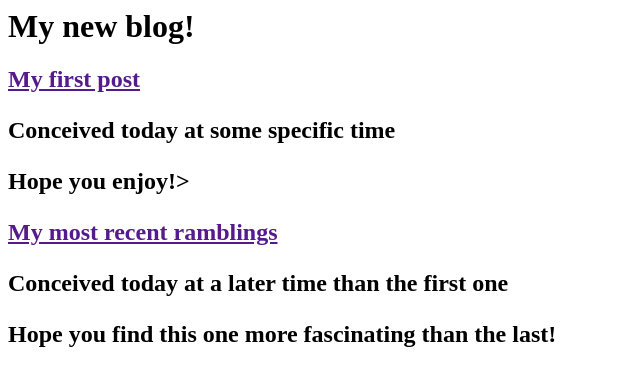
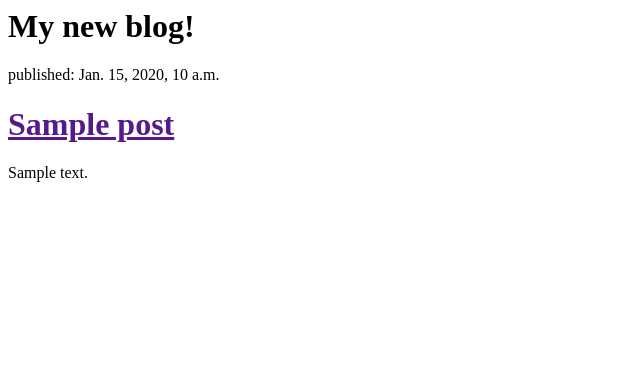
Before and after one commit to Jillr83/my-first-blog, a Django app: template blog/templates/blog/post_list.html in a window 1280 px wide. Shown: the top 386 px of the page, without its empty margins (0-640 px from the left). Run offline with Django 3.2, Linux system fonts and the light colour scheme; the template is opened without the code that fills it: values that come from a table or form of the project are taken from there, others are empty; tables that the repository leaves empty hold one stand-in row (values such as "Sample post").

Commit message:
changes to the HTML template

```diff
--- a/blog/templates/blog/post_list.html
+++ b/blog/templates/blog/post_list.html
@@ -5,18 +5,17 @@
   <body>
     <div>
       <h1>My new blog!</h1>
-    <div>
-
-    <div>
-      <h2><a href=''>My first post</a><h2>
-      <p>Conceived today at some specific time</p>
-      <p>Hope you enjoy!>
     </div>
 
-    <div>
-      <h2><a href=''>My most recent ramblings</a><h2>
-      <p>Conceived today at a later time than the first one</p>
-      <p>Hope you find this one more fascinating than the last!</p>
-    </div>
+{% for post in posts %}
+
+  <div>
+    <p>published: {{ post.published_date }}</p>
+    <h1><a href="">{{ post.title }}</a></h1>
+    <p>{{ post.text|linebreaks }}</p>
+  </div>
+
+{% endfor %}
+
   </body>
 </html>
```
